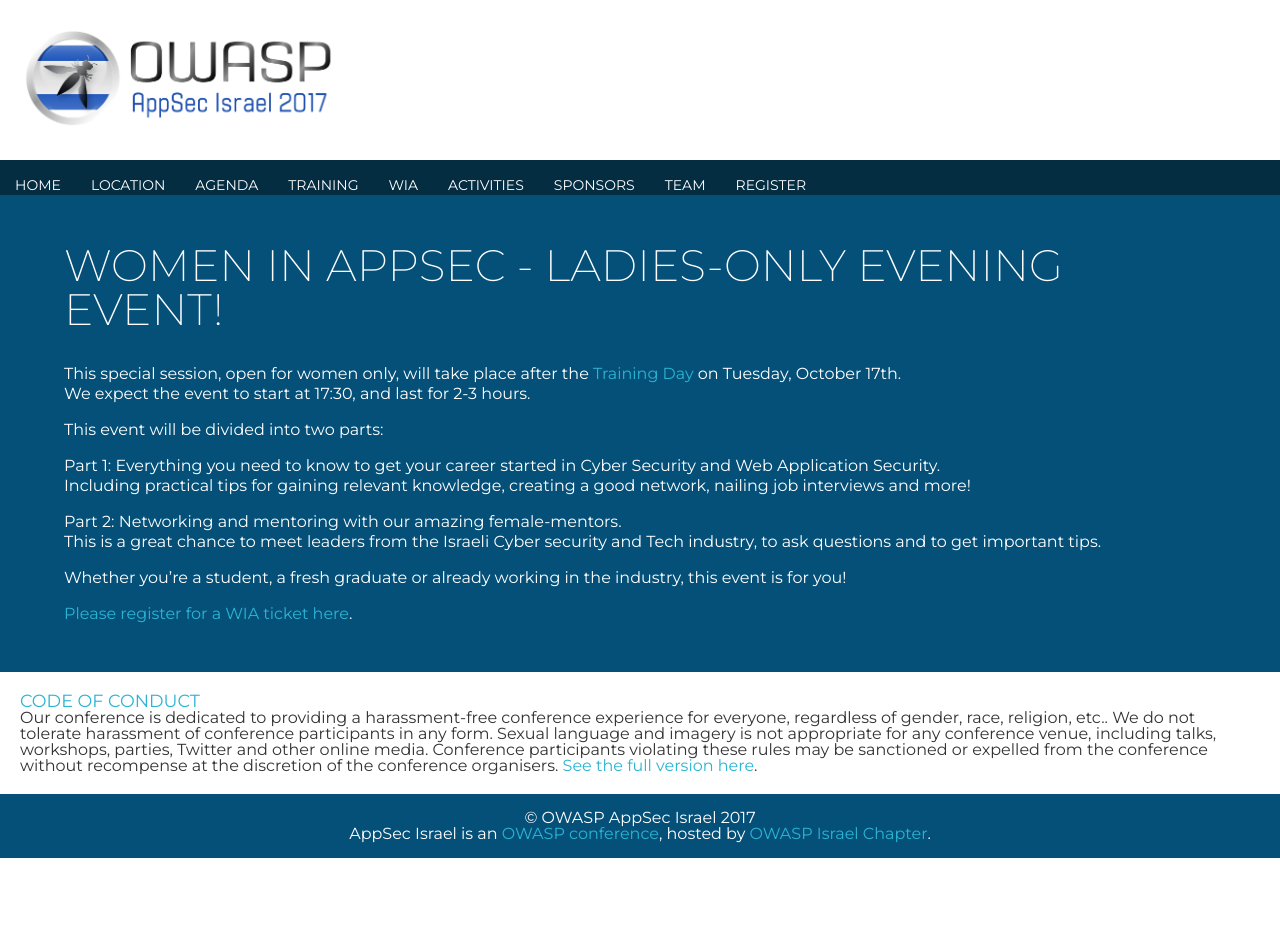
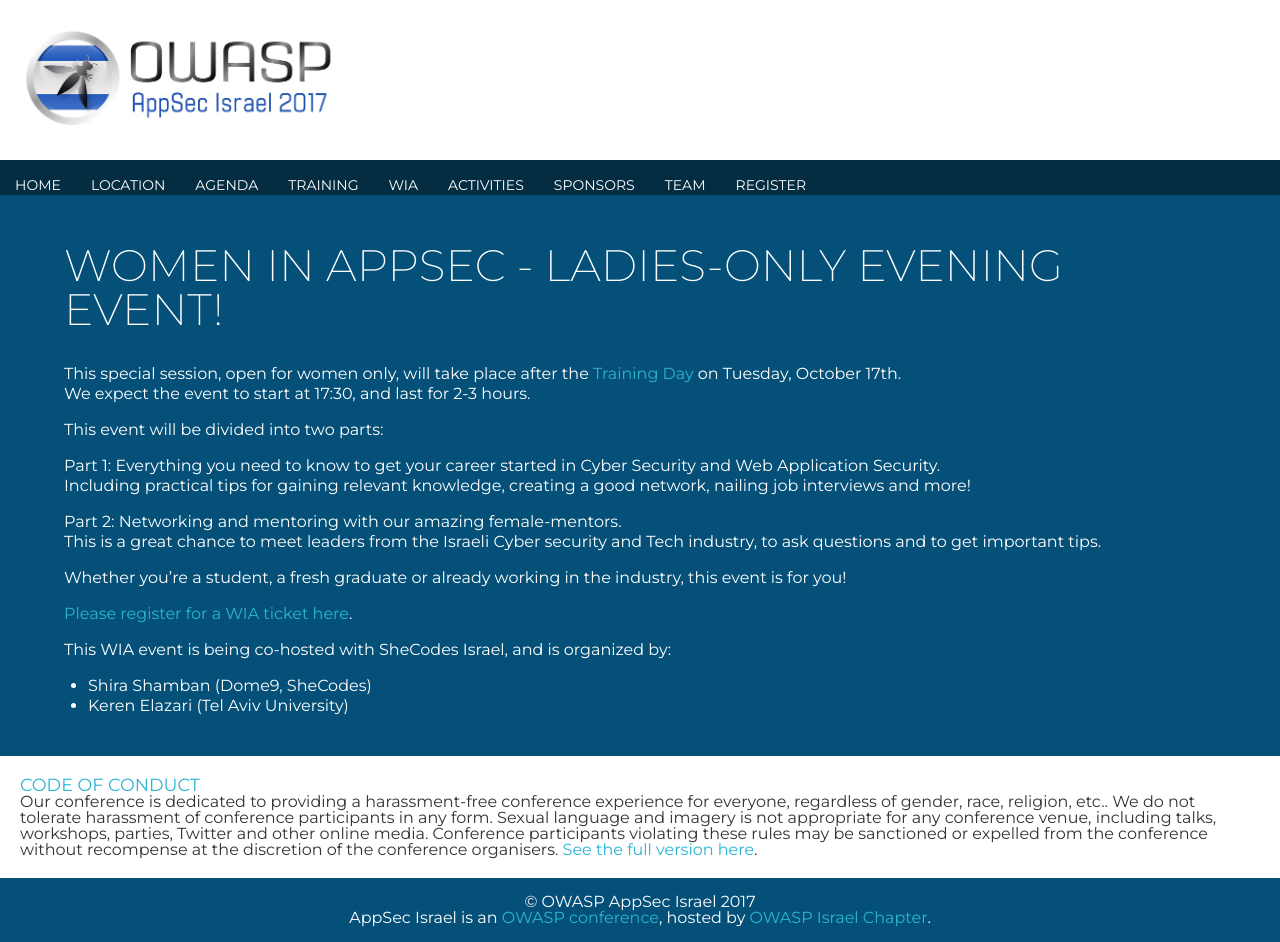
Before and after one commit to OWASP/AppSec-Israel-2017, a Jekyll site: the page built from WIA.md, in a window 1280 px wide. Built offline with Jekyll 4.4.1, drawn with Linux system fonts in a browser that asks for light colours; our own code applies the rules of GitHub Pages for plain Markdown files; before the commit the page ends 900 px from its top, so only the background shows below that.

Commit message:
Update WIA.md

```diff
--- a/WIA.md
+++ b/WIA.md
@@ -17,3 +17,8 @@ Part 2: Networking and mentoring with our amazing female-mentors.
 Whether you're a student, a fresh graduate or already working in the industry, this event is for you!
 
 [Please register for a WIA ticket here](Register).
+
+This WIA event is being co-hosted with SheCodes Israel, and is organized by:
+
+- Shira Shamban (Dome9, SheCodes)
+- Keren Elazari (Tel Aviv University)
```
